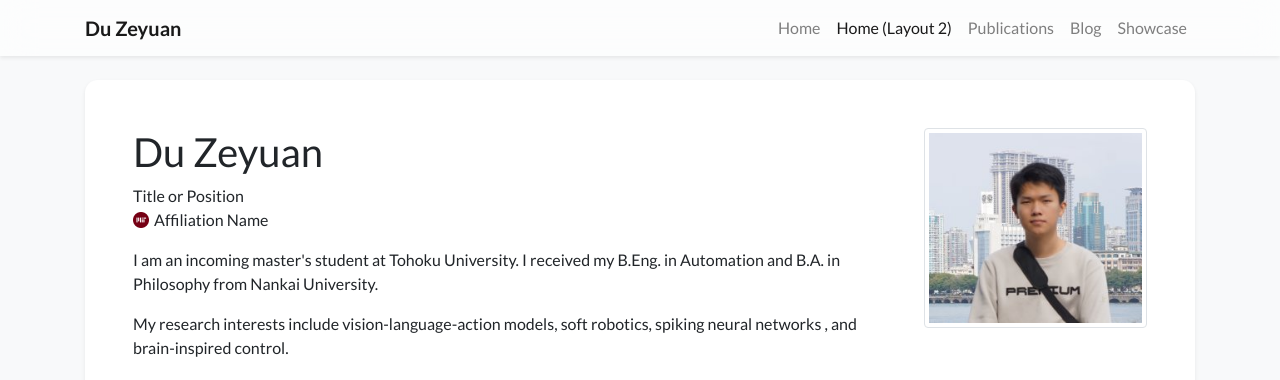
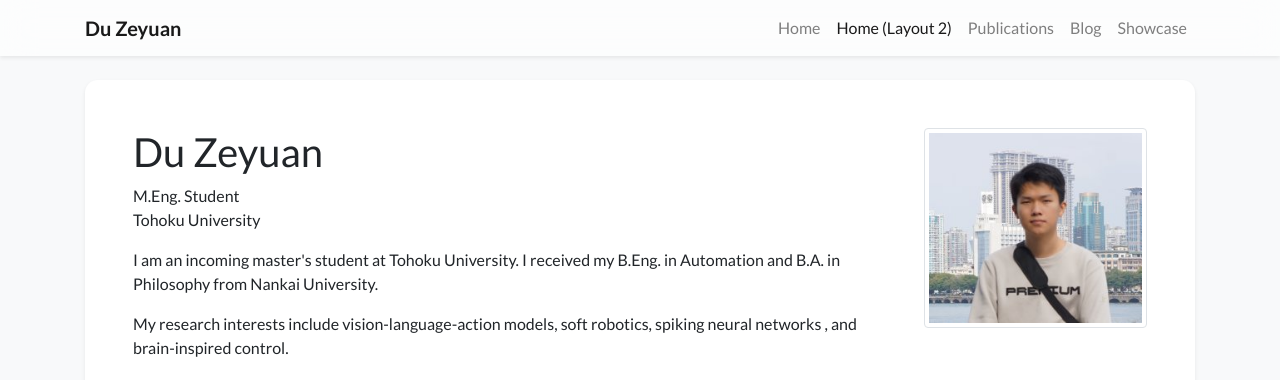
Before and after one commit to duzeyuan6/duzeyuan6.github.io, a Jekyll site: the page built from index_layout2.html, in a window 1280 px wide and 900 px high. Shown: the top 380 px of the window. Built offline with Jekyll 4.4.1, drawn with Linux system fonts in a browser that asks for light colours; nearby versions of some CDN libraries; a style sheet for code colours, icons or effects is not loaded.

Commit message:
Update profile.yml

```diff
--- a/_data/profile.yml
+++ b/_data/profile.yml
@@ -3,9 +3,9 @@ secondary_name: ""
 navbar_name: "Du Zeyuan"
 
 positions:
-- name: Title or Position
-- name: Affiliation Name
-  logo: /assets/images/badges/MIT_Social_circle.png  # Logo is optional
+- name: M.Eng. Student
+- name: Tohoku University
+ # logo: /assets/images/badges/MIT_Social_circle.png  # Logo is optional
 
 
 email: "duzeyuan6@gmail.com"
```
